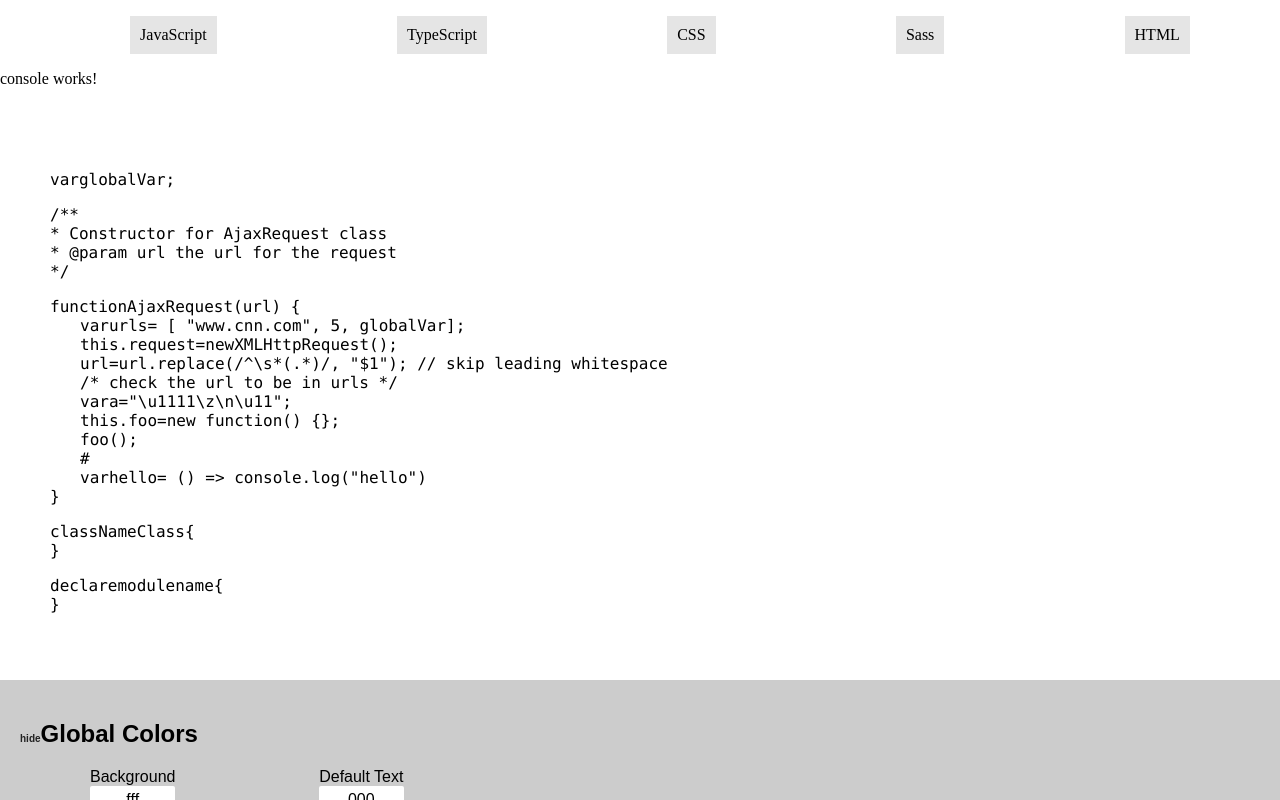
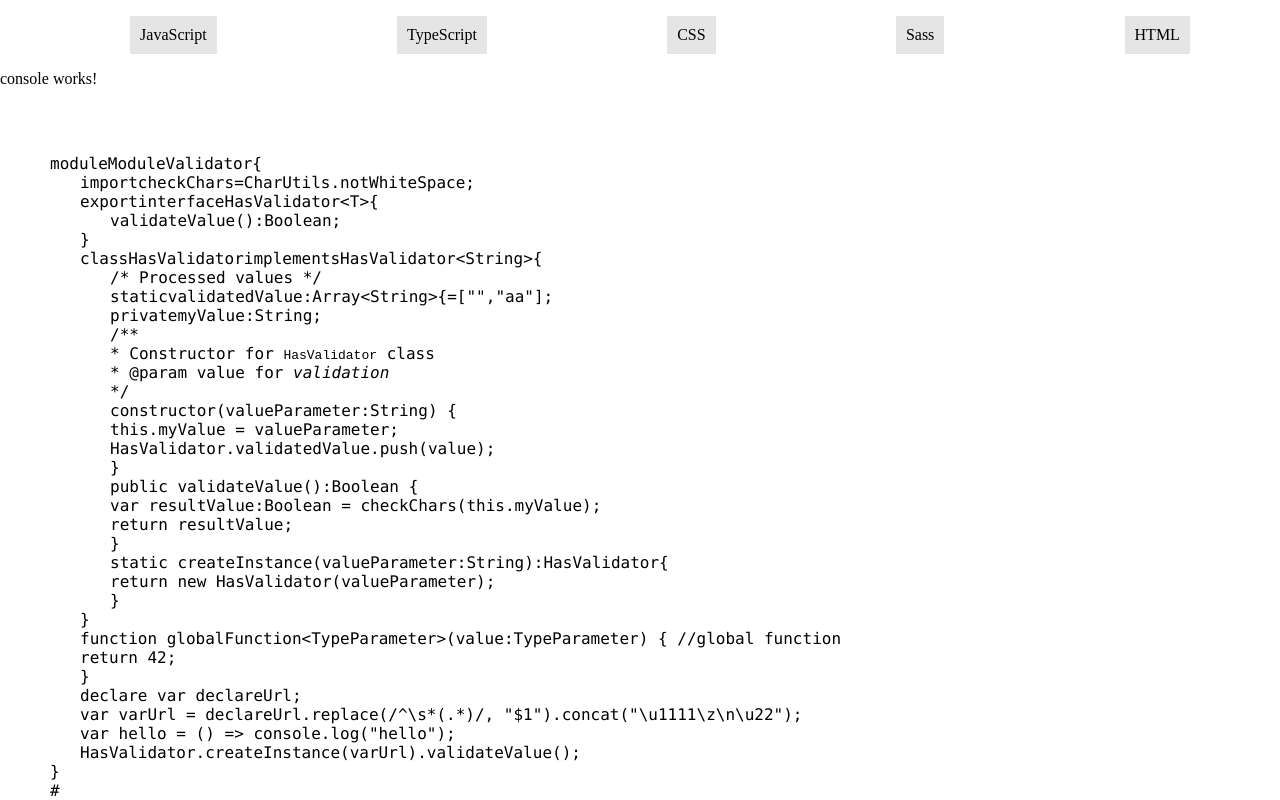
Before and after one commit to rtwayland/code-theme-sandbox, an Angular app: page / in a window 1280 px wide. Both pictures are taken after a click on the item "TypeScript". Shown: the top 800 px of the page. Built offline with nearby package versions, Linux system fonts and the light colour scheme.

Commit message:
Starting insertion of span tags

```diff
--- a/src/app/Components/console/typescript-sandbox/typescript-sandbox.component.html
+++ b/src/app/Components/console/typescript-sandbox/typescript-sandbox.component.html
@@ -1,30 +1,77 @@
+<!--<section class="code-module" [ngStyle]="{'background-color': '#' + theme.background}">-->
+  <!--<p><span [ngStyle]="{'color': '#' + theme.keyword}">var</span> <span [ngStyle]="{'color': '#' + theme.globalVariable}">globalVar</span><span [ngStyle]="{'color': '#' + theme.semicolon}">;</span></p>-->
+  <!--<p [ngStyle]="{'color': '#' + theme.docComment}">-->
+    <!--/**<br>-->
+    <!--* Constructor for AjaxRequest class<br>-->
+    <!--* <span [ngStyle]="{'color': '#' + theme.docTag}">@param</span> url the url for the request<br>-->
+    <!--*/-->
+  <!--</p>-->
+  <!--<p><span [ngStyle]="{'color': '#' + theme.keyword}">function</span> <span [ngStyle]="{'color': '#' + theme.globalFunction}">AjaxRequest</span><span [ngStyle]="{'color': '#' + theme.parenthesis}">(</span><span [ngStyle]="{'color': '#' + theme.parameter}">url</span><span [ngStyle]="{'color': '#' + theme.parenthesis}">)</span> <span [ngStyle]="{'color': '#' + theme.braces}">{{ '{' }}</span>-->
+    <!--<span class="indent">-->
+      <!--<span [ngStyle]="{'color': '#' + theme.keyword}">var</span> <span [ngStyle]="{'color': '#' + theme.localVariable}">urls</span> <span [ngStyle]="{'color': '#' + theme.operation}">=</span> <span [ngStyle]="{'color': '#' + theme.brackets}">[</span> <span [ngStyle]="{'color': '#' + theme.string}">"www.cnn.com"</span><span [ngStyle]="{'color': '#' + theme.comma}">,</span> <span [ngStyle]="{'color': '#' + theme.number}">5</span><span [ngStyle]="{'color': '#' + theme.comma}">,</span> <span [ngStyle]="{'color': '#' + theme.globalVariable}">globalVar</span><span [ngStyle]="{'color': '#' + theme.brackets}">]</span><span [ngStyle]="{'color': '#' + theme.semicolon}">;</span><br>-->
+      <!--<span [ngStyle]="{'color': '#' + theme.keyword}">this</span><span [ngStyle]="{'color': '#' + theme.dot}">.</span><span [ngStyle]="{'color': '#' + theme.instanceMemberVariable}">request</span> <span [ngStyle]="{'color': '#' + theme.operation}">=</span> <span [ngStyle]="{'color': '#' + theme.keyword}">new</span> <span [ngStyle]="{'color': '#' + theme.globalFunction}">XMLHttpRequest</span><span [ngStyle]="{'color': '#' + theme.parenthesis}">()</span><span [ngStyle]="{'color': '#' + theme.semicolon}">;</span><br>-->
+      <!--<span [ngStyle]="{'color': '#' + theme.parameter}">url</span> <span [ngStyle]="{'color': '#' + theme.operation}">=</span> <span [ngStyle]="{'color': '#' + theme.parameter}">url</span><span [ngStyle]="{'color': '#' + theme.dot}">.</span><span [ngStyle]="{'color': '#' + theme.defaultText}">replace</span><span [ngStyle]="{'color': '#' + theme.parenthesis}">(</span><span [ngStyle]="{'color': '#' + theme.regex}">/^\s*(.*)/</span><span [ngStyle]="{'color': '#' + theme.comma}">,</span> <span [ngStyle]="{'color': '#' + theme.string}">"$1"</span><span [ngStyle]="{'color': '#' + theme.parenthesis}">)</span><span [ngStyle]="{'color': '#' + theme.semicolon}">;</span> <span [ngStyle]="{'color': '#' + theme.lineComment}">// skip leading whitespace</span><br>-->
+            <!--<span [ngStyle]="{'color': '#' + theme.blockComment}">/* check the url to be in urls */</span><br>-->
+      <!--<span [ngStyle]="{'color': '#' + theme.keyword}">var</span> <span [ngStyle]="{'color': '#' + theme.localVariable}">a</span> <span [ngStyle]="{'color': '#' + theme.operation}">=</span> <span [ngStyle]="{'color': '#' + theme.string}">"</span><span [ngStyle]="{'color': '#' + theme.validStringEscape}">\u1111\z\n</span><span [ngStyle]="{'color': '#' + theme.invalidStringEscape}">\u11</span><span [ngStyle]="{'color': '#' + theme.string}">"</span><span [ngStyle]="{'color': '#' + theme.semicolon}">;</span><br>-->
+      <!--<span [ngStyle]="{'color': '#' + theme.keyword}">this</span><span [ngStyle]="{'color': '#' + theme.dot}">.</span><span [ngStyle]="{'color': '#' + theme.instanceMemberFunction}">foo</span> <span [ngStyle]="{'color': '#' + theme.operation}">=</span> <span [ngStyle]="{'color': '#' + theme.keyword}">new function</span><span [ngStyle]="{'color': '#' + theme.parenthesis}">()</span> <span [ngStyle]="{'color': '#' + theme.braces}">{{ '{}' }}</span><span [ngStyle]="{'color': '#' + theme.semicolon}">;</span><br>-->
+      <!--<span [ngStyle]="{'color': '#' + theme.instanceMemberFunction}">foo</span><span [ngStyle]="{'color': '#' + theme.parenthesis}">()</span><span [ngStyle]="{'color': '#' + theme.semicolon}">;</span><br>-->
+        <!--<span [ngStyle]="{'color': '#' + theme.badChar}">#</span><br>-->
+      <!--<span [ngStyle]="{'color': '#' + theme.keyword}">var</span> <span [ngStyle]="{'color': '#' + theme.localVariable}">hello</span> <span [ngStyle]="{'color': '#' + theme.operation}">=</span> <span [ngStyle]="{'color': '#' + theme.parenthesis}">()</span> <span [ngStyle]="{'color': '#' + theme.arrowFunction}">=></span> <span [ngStyle]="{'color': '#' + theme.defaultText}">console</span><span [ngStyle]="{'color': '#' + theme.dot}">.</span><span [ngStyle]="{'color': '#' + theme.instanceMemberFunction}">log</span><span [ngStyle]="{'color': '#' + theme.parenthesis}">(</span><span [ngStyle]="{'color': '#' + theme.string}">"hello"</span><span [ngStyle]="{'color': '#' + theme.parenthesis}">)</span>-->
+    <!--</span>-->
+    <!--<span [ngStyle]="{'color': '#' + theme.braces}">{{ '}' }}</span>-->
+  <!--</p>-->
+  <!--<p>-->
+    <!--<span [ngStyle]="{'color': '#' + theme.keyword}">class</span> <span [ngStyle]="{'color': '#' + theme.className}">NameClass</span> <span [ngStyle]="{'color': '#' + theme.braces}">{{ '{' }}</span><br>-->
+    <!--<span [ngStyle]="{'color': '#' + theme.braces}">{{ '}' }}</span>-->
+  <!--</p>-->
+  <!--<p>-->
+    <!--<span [ngStyle]="{'color': '#' + theme.keyword}">declare</span> <span [ngStyle]="{'color': '#' + theme.keyword}">module</span> <span [ngStyle]="{'color': '#' + theme.moduleName}">name</span> <span [ngStyle]="{'color': '#' + theme.braces}">{{ '{' }}</span><br>-->
+    <!--<span [ngStyle]="{'color': '#' + theme.braces}">{{ '}' }}</span>-->
+  <!--</p>-->
+<!--</section>-->
+
 <section class="code-module" [ngStyle]="{'background-color': '#' + theme.background}">
-  <p><span [ngStyle]="{'color': '#' + theme.keyword}">var</span> <span [ngStyle]="{'color': '#' + theme.globalVariable}">globalVar</span>;</p>
-  <p [ngStyle]="{'color': '#' + theme.docComment}">
-    /**<br>
-    * Constructor for AjaxRequest class<br>
-    * <span [ngStyle]="{'color': '#' + theme.docTag}">@param</span> url the url for the request<br>
-    */
-  </p>
-  <p><span [ngStyle]="{'color': '#' + theme.keyword}">function</span> <span [ngStyle]="{'color': '#' + theme.globalFunction}">AjaxRequest</span>(<span [ngStyle]="{'color': '#' + theme.parameter}">url</span>) <span [ngStyle]="{'color': '#' + theme.braces}">{{ '{' }}</span>
-    <span class="indent">
-            <span [ngStyle]="{'color': '#' + theme.keyword}">var</span> <span [ngStyle]="{'color': '#' + theme.localVariable}">urls</span> <span [ngStyle]="{'color': '#' + theme.operation}">=</span> [ <span [ngStyle]="{'color': '#' + theme.string}">"www.cnn.com"</span>, <span [ngStyle]="{'color': '#' + theme.number}">5</span>, <span [ngStyle]="{'color': '#' + theme.globalVariable}">globalVar</span>];<br>
-            <span [ngStyle]="{'color': '#' + theme.keyword}">this</span>.<span [ngStyle]="{'color': '#' + theme.instanceMemberVariable}">request</span> <span [ngStyle]="{'color': '#' + theme.operation}">=</span> <span [ngStyle]="{'color': '#' + theme.keyword}">new</span> <span [ngStyle]="{'color': '#' + theme.globalFunction}">XMLHttpRequest</span>();<br>
-            <span [ngStyle]="{'color': '#' + theme.parameter}">url</span> <span [ngStyle]="{'color': '#' + theme.operation}">=</span> <span [ngStyle]="{'color': '#' + theme.parameter}">url</span>.replace(<span [ngStyle]="{'color': '#' + theme.regex}">/^\s*(.*)/</span>, <span [ngStyle]="{'color': '#' + theme.string}">"$1"</span>); <span [ngStyle]="{'color': '#' + theme.lineComment}">// skip leading whitespace</span><br>
-            <span [ngStyle]="{'color': '#' + theme.blockComment}">/* check the url to be in urls */</span><br>
-            <span [ngStyle]="{'color': '#' + theme.keyword}">var</span> <span [ngStyle]="{'color': '#' + theme.localVariable}">a</span> <span [ngStyle]="{'color': '#' + theme.operation}">=</span> <span [ngStyle]="{'color': '#' + theme.string}">"</span><span [ngStyle]="{'color': '#' + theme.validStringEscape}">\u1111\z\n</span><span [ngStyle]="{'color': '#' + theme.invalidStringEscape}">\u11</span><span [ngStyle]="{'color': '#' + theme.string}">"</span>;<br>
-            <span [ngStyle]="{'color': '#' + theme.keyword}">this</span>.<span [ngStyle]="{'color': '#' + theme.instanceMemberFunction}">foo</span> <span [ngStyle]="{'color': '#' + theme.operation}">=</span> <span [ngStyle]="{'color': '#' + theme.keyword}">new function</span>() <span [ngStyle]="{'color': '#' + theme.braces}">{{ '{}' }}</span>;<br>
-            <span [ngStyle]="{'color': '#' + theme.instanceMemberFunction}">foo</span>();<br>
-        <span [ngStyle]="{'color': '#' + theme.badChar}">#</span><br>
-            <span [ngStyle]="{'color': '#' + theme.keyword}">var</span> <span [ngStyle]="{'color': '#' + theme.localVariable}">hello</span> <span [ngStyle]="{'color': '#' + theme.operation}">=</span> () <span [ngStyle]="{'color': '#' + theme.arrowFunction}">=></span> console.<span [ngStyle]="{'color': '#' + theme.instanceMemberFunction}">log</span>(<span [ngStyle]="{'color': '#' + theme.string}">"hello"</span>)</span>
-    <span [ngStyle]="{'color': '#' + theme.braces}">{{ '}' }}</span>
-  </p>
-  <p>
-    <span [ngStyle]="{'color': '#' + theme.keyword}">class</span> <span [ngStyle]="{'color': '#' + theme.className}">NameClass</span> <span [ngStyle]="{'color': '#' + theme.braces}">{{ '{' }}</span><br>
-    <span [ngStyle]="{'color': '#' + theme.braces}">{{ '}' }}</span>
-  </p>
-  <p>
-    <span [ngStyle]="{'color': '#' + theme.keyword}">declare</span> <span [ngStyle]="{'color': '#' + theme.keyword}">module</span> <span [ngStyle]="{'color': '#' + theme.moduleName}">name</span> <span [ngStyle]="{'color': '#' + theme.braces}">{{ '{' }}</span><br>
-    <span [ngStyle]="{'color': '#' + theme.braces}">{{ '}' }}</span>
-  </p>
+<span [ngStyle]="{'color': '#' + theme.keyword}">module</span> <span [ngStyle]="{'color': '#' + theme.moduleName}">ModuleValidator</span> <span [ngStyle]="{'color': '#' + theme.braces}">{{ '{' }}</span> <br>
+<span class="indent">
+<span [ngStyle]="{'color': '#' + theme.keyword}">import</span> <span [ngStyle]="{'color': '#' + theme.defaultText}">checkChars</span> <span [ngStyle]="{'color': '#' + theme.operation}">=</span> <span [ngStyle]="{'color': '#' + theme.moduleName}">CharUtils</span><span [ngStyle]="{'color': '#' + theme.dot}">.</span><span [ngStyle]="{'color': '#' + theme.staticMemberFunction}">notWhiteSpace</span><span [ngStyle]="{'color': '#' + theme.semicolon}">;</span> <br>
+<span [ngStyle]="{'color': '#' + theme.keyword}">export</span> <span [ngStyle]="{'color': '#' + theme.keyword}">interface</span> <span [ngStyle]="{'color': '#' + theme.interfaceName}">HasValidator</span><span [ngStyle]="{'color': '#' + theme.operation}"><</span><span [ngStyle]="{'color': '#' + theme.typeParameter}">T</span><span [ngStyle]="{'color': '#' + theme.operation}">></span> <span [ngStyle]="{'color': '#' + theme.braces}">{{ '{' }}</span> <br>
+<span class="indent"><span [ngStyle]="{'color': '#' + theme.instanceMemberFunction}">validateValue</span><span [ngStyle]="{'color': '#' + theme.parenthesis}">()</span><span [ngStyle]="{'color': '#' + theme.operation}">:</span><span [ngStyle]="{'color': '#' + theme.interfaceName}">Boolean</span><span [ngStyle]="{'color': '#' + theme.semicolon}">;</span></span>
+  <span [ngStyle]="{'color': '#' + theme.braces}">{{ '}' }}</span> <br>
+
+  <span [ngStyle]="{'color': '#' + theme.keyword}">class</span> <span [ngStyle]="{'color': '#' + theme.className}">HasValidator</span> <span [ngStyle]="{'color': '#' + theme.keyword}">implements</span> <span [ngStyle]="{'color': '#' + theme.interfaceName}">HasValidator</span><span [ngStyle]="{'color': '#' + theme.operation}"><</span><span [ngStyle]="{'color': '#' + theme.interfacename}">String</span><span [ngStyle]="{'color': '#' + theme.operation}">></span> <span [ngStyle]="{'color': '#' + theme.braces}">{{ '{' }}</span>
+  <span class="indent">
+  <span [ngStyle]="{'color': '#' + theme.blockComment}">/* Processed values */</span> <br>
+  <span [ngStyle]="{'color': '#' + theme.keyword}">static</span> <span [ngStyle]="{'color': '#' + theme.staticMemberVariable}">validatedValue</span><span [ngStyle]="{'color': '#' + theme.operation}">:</span><span [ngStyle]="{'color': '#' + theme.interfacename}">Array</span><span [ngStyle]="{'color': '#' + theme.operation}"><</span><span [ngStyle]="{'color': '#' + theme.interfaceName}">String</span><span [ngStyle]="{'color': '#' + theme.operation}">></span> <span [ngStyle]="{'color': '#' + theme.braces}">{{ '{' }}</span> <span [ngStyle]="{'color': '#' + theme.operation}">=</span> <span [ngStyle]="{'color': '#' + theme.brackets}">[</span><span [ngStyle]="{'color': '#' + theme.string}">""</span><span [ngStyle]="{'color': '#' + theme.comma}">,</span> <span [ngStyle]="{'color': '#' + theme.string}">"aa"</span><span [ngStyle]="{'color': '#' + theme.brackets}">]</span><span [ngStyle]="{'color': '#' + theme.semicolon}">;</span> <br>
+  <span [ngStyle]="{'color': '#' + theme.keyword}">private</span> <span [ngStyle]="{'color': '#' + theme.instanceMemberVariable}">myValue</span><span [ngStyle]="{'color': '#' + theme.operation}">:</span><span [ngStyle]="{'color': '#' + theme.interfaceName}">String</span><span [ngStyle]="{'color': '#' + theme.semicolon}">;</span> <br>
+
+      /** <br>
+      * Constructor for <code>HasValidator</code> class <br>
+      * @param value for <i>validation</i> <br>
+      */ <br>
+      constructor(valueParameter:String) <span [ngStyle]="{'color': '#' + theme.braces}">{{ '{' }}</span> <br>
+      this.myValue = valueParameter; <br>
+      <span [ngStyle]="{'color': '#' + theme.className}">HasValidator</span>.validatedValue.push(value); <br>
+      <span [ngStyle]="{'color': '#' + theme.braces}">{{ '}' }}</span> <br>
+
+      public validateValue():Boolean <span [ngStyle]="{'color': '#' + theme.braces}">{{ '{' }}</span> <br>
+      var resultValue:Boolean = checkChars(this.myValue); <br>
+      return resultValue; <br>
+      <span [ngStyle]="{'color': '#' + theme.braces}">{{ '}' }}</span> <br>
+
+      static createInstance(valueParameter:String):<span [ngStyle]="{'color': '#' + theme.className}">HasValidator</span> <span [ngStyle]="{'color': '#' + theme.braces}">{{ '{' }}</span> <br>
+      return new <span [ngStyle]="{'color': '#' + theme.className}">HasValidator</span>(valueParameter); <br>
+      <span [ngStyle]="{'color': '#' + theme.braces}">{{ '}' }}</span> <br>
+  </span>
+      <span [ngStyle]="{'color': '#' + theme.braces}">{{ '}' }}</span> <br>
+
+      function globalFunction<span [ngStyle]="{'color': '#' + theme.operation}"><</span><span [ngStyle]="{'color': '#' + theme.typeParameter}">TypeParameter</span><span [ngStyle]="{'color': '#' + theme.operation}">></span>(value:TypeParameter) <span [ngStyle]="{'color': '#' + theme.braces}">{{ '{' }}</span> //global function <br>
+        return 42; <br>
+        <span [ngStyle]="{'color': '#' + theme.braces}">{{ '}' }}</span> <br>
+        declare var declareUrl; <br>
+        var varUrl = declareUrl.replace(/^\s*(.*)/, "$1").concat("\u1111\z\n\u22"); <br>
+        var hello = () => console.log("hello"); <br>
+        <span [ngStyle]="{'color': '#' + theme.className}">HasValidator</span>.createInstance(varUrl).validateValue(); <br>
+</span>
+        <span [ngStyle]="{'color': '#' + theme.braces}">{{ '}' }}</span> <br>
+  <span [ngStyle]="{'color': '#' + theme.badChar}">#</span> <br>
 </section>
```
